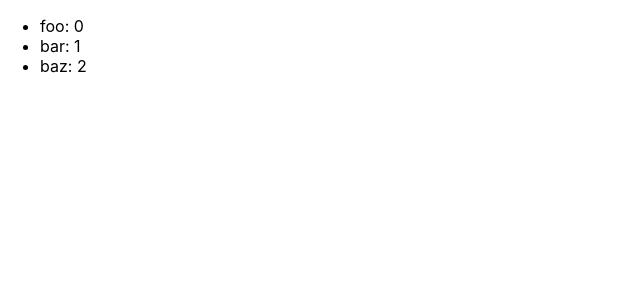
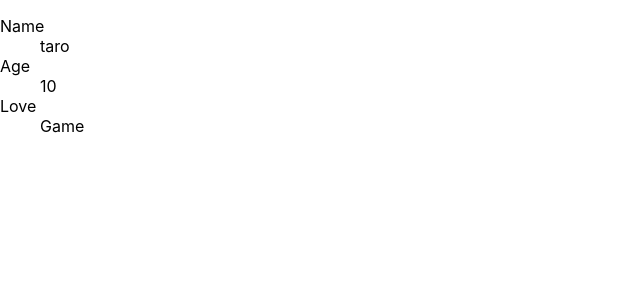
Before and after one commit to shinjiber/my-app-react, a React (Create React App) app: page / in a window 1280 px wide. Shown: the top 300 px of the page, without its empty margins (0-640 px from the left). Built offline with nearby package versions, Linux system fonts and the light colour scheme.

Commit message:
passing obejct props to child component

```diff
--- a/src/App.js
+++ b/src/App.js
@@ -1,12 +1,13 @@
 import React from 'react';
 
 const Profile = (props) => {
+  const {name, age, love} = props.data;
   return (
-    <ul>
-      {props.data.map((index, text)=> {
-        return <li>{index}: {text}</li>
-      })}
-    </ul>
+    <dl>
+      <dt>Name</dt><dd>{name}</dd>
+      <dt>Age</dt><dd>{age}</dd>
+      <dt>Love</dt><dd>{love}</dd>
+    </dl>
   );
 };
 
--- a/src/index.js
+++ b/src/index.js
@@ -3,15 +3,15 @@ import ReactDOM from 'react-dom';
 import './index.css';
 import Profile from './App';
 
-// const Taro = {
-//   name: "taro",
-//   age: 10,
-//   love: "Game"
-// };
+const Taro = {
+  name: "taro",
+  age: 10,
+  love: "Game"
+};
 
-const listData = ["foo", "bar", "baz"];
+
 
 ReactDOM.render(
-  <Profile data={listData}/>,
+  <Profile data={Taro}/>,
   document.getElementById('root')
 );
```
